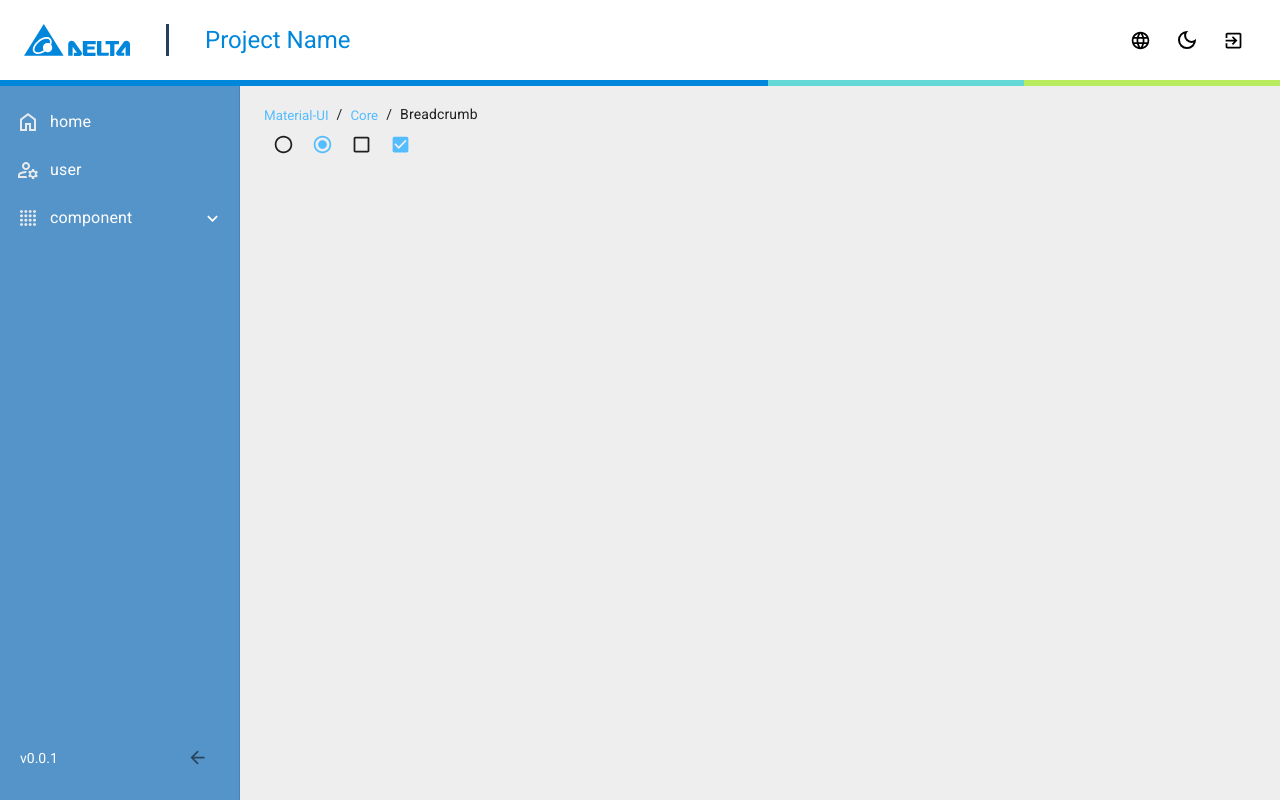
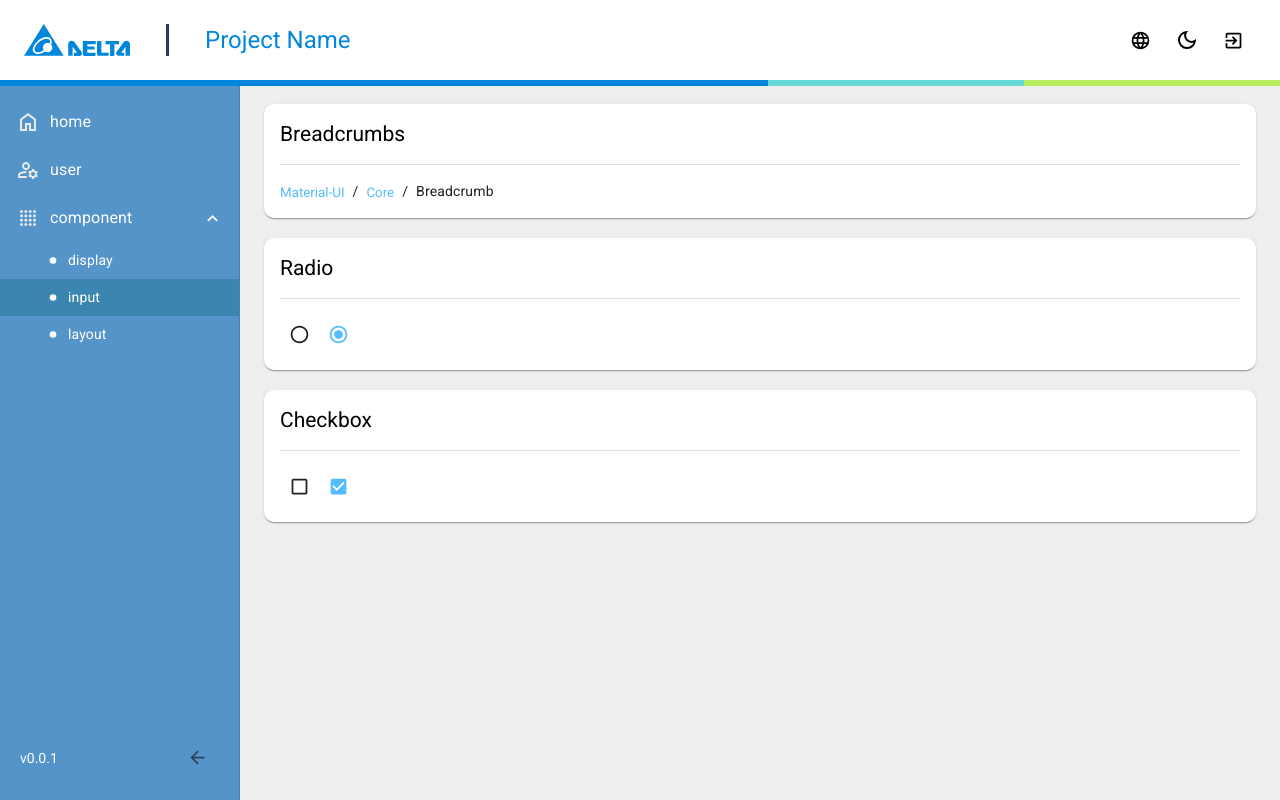
Before and after one commit to MuJungHo/bg-boiler, a React app: page /input in a window 1280 px wide. Built offline with nearby package versions, Linux system fonts and the light colour scheme; sample sign-in values are in the browser's storage.

Commit message:
feat: add layout

```diff
--- a/src/Views/Typography.js
+++ b/src/Views/Display.js
@@ -1,9 +1,9 @@
 import React, { useContext } from "react";
 // import { GlobalContext } from "../contexts/GlobalContext";
 import {
-  Breadcrumbs,
-  Radio,
-  Checkbox,
+  // Breadcrumbs,
+  // Radio,
+  // Checkbox,
   Text
 } from "../components/common";
 
--- a/src/Views/Input.js
+++ b/src/Views/Input.js
@@ -1,21 +1,25 @@
-import React, { useContext } from "react";
-import { GlobalContext } from "../contexts/GlobalContext";
+import React from "react";
 import {
   Breadcrumbs,
   Radio,
   Checkbox,
-  Text
+  Text,
+  Paper
 } from "../components/common";
 
 import {
   Link,
-  Typography
+  Typography,
+  Divider
 } from '@material-ui/core'
 
 const Component = () => {
   // const { t } = useContext(GlobalContext);
   return (
     <>
+      <Paper style={{ width: '100%', padding: 16, marginBottom: 20 }}>
+        <Text variant="h5">Breadcrumbs</Text>
+        <Divider style={{ margin: '16px 0' }} />
         <Breadcrumbs>
           <Link component="button">
             Material-UI
@@ -25,10 +29,19 @@ const Component = () => {
           </Link>
           <Typography>Breadcrumb</Typography>
         </Breadcrumbs>
+      </Paper>
+      <Paper style={{ width: '100%', padding: 16, marginBottom: 20 }}>
+        <Text variant="h5">Radio</Text>
+        <Divider style={{ margin: '16px 0' }} />
         <Radio checked={false} />
         <Radio checked={true} />
+      </Paper>
+      <Paper style={{ width: '100%', padding: 16, marginBottom: 20 }}>
+        <Text variant="h5">Checkbox</Text>
+        <Divider style={{ margin: '16px 0' }} />
         <Checkbox checked={false} />
         <Checkbox checked={true} />
+      </Paper>
     </>
   );
 }
--- /dev/null
+++ b/src/Views/Layout.js
@@ -0,0 +1,29 @@
+import React, { useContext } from "react";
+import { GlobalContext } from "../contexts/GlobalContext";
+import {
+  Paper
+} from "../components/common";
+
+const Layout = () => {
+  const { t } = useContext(GlobalContext);
+  return (
+    <div style={{ display: 'flex', flexDirection: 'column', width: '100%', height: '100%', justifyContent: 'space-between' }}>
+      <div style={{ display: 'flex', width: '100%', height: "calc(33% - 12px)" }}>
+        <Paper style={{ width: '100%', height: '100%' }} />
+      </div>
+      <div style={{ display: 'flex', width: '100%', height: "calc(33% - 12px)", justifyContent: 'space-between' }}>
+        <Paper style={{ width: "calc(50% - 8px)" }} />
+        <Paper style={{ width: "calc(50% - 8px)" }} />
+      </div>
+      <div style={{ display: 'flex', width: '100%', height: "calc(33% - 12px)", justifyContent: 'space-between' }}>
+        <Paper style={{ width: "calc(25% - 12px)" }} />
+        <Paper style={{ width: "calc(25% - 12px)" }} />
+        <Paper style={{ width: "calc(25% - 12px)" }} />
+        <Paper style={{ width: "calc(25% - 12px)" }} />
+      </div>
+    </div >
+  );
+}
+
+
+export default Layout;
--- /dev/null
+++ b/src/components/common/Paper.js
@@ -0,0 +1,13 @@
+import React from "react";
+import { withStyles } from '@material-ui/core/styles';
+import Paper from '@material-ui/core/Paper';
+
+export default withStyles(theme => ({
+  root: {
+    color: theme.palette.paper.color,
+    transition: 'unset',
+    backgroundColor: theme.palette.paper.background,
+    boxShadow: theme.palette.boxShadow[1],
+    borderRadius: 10,
+  }
+}))((props) => <Paper {...props} />)
--- a/src/components/common/index.js
+++ b/src/components/common/index.js
@@ -2,3 +2,4 @@ export { default as Breadcrumbs } from './Breadcrumbs';
 export { default as Radio } from './Radio';
 export { default as Checkbox } from './Checkbox';
 export { default as Text } from './Text';
+export { default as Paper } from './Paper';
--- a/src/components/layout/Siderbar.js
+++ b/src/components/layout/Siderbar.js
@@ -139,7 +139,7 @@ const OpenMultiLevel = ({ route }) => {
   const classes = useStyles();
   const { children } = route;
   const { t } = useContext(GlobalContext);
-  const [open, setOpen] = React.useState(route.children.includes(location.pathname));
+  const [open, setOpen] = React.useState(route.children.findIndex(child => child.path === location.pathname) > -1);
 
   const handleClick = () => {
     setOpen((prev) => !prev);
--- a/src/routers/routes.js
+++ b/src/routers/routes.js
@@ -1,7 +1,8 @@
 import Home from '../Views/Home';
 import User from "../Views/User";
 import Input from "../Views/Input";
-import Typography from "../Views/Typography";
+import Display from "../Views/Display";
+import Layout from "../Views/Layout";
 
 import {
   Component as ComponentIcon,
@@ -33,24 +34,33 @@ const routes = [
     icon: ComponentIcon,
     children: [
       {
-        path: "/typography",
-        name: "typography"
+        path: "/display",
+        name: "display"
       },
       {
         path: "/input",
         name: "input"
+      },
+      {
+        path: "/layout",
+        name: "layout"
       }
     ]
   },
   {
-    path: "/typography",
-    name: "typography",
-    component: Typography
+    path: "/display",
+    name: "display",
+    component: Display
   },
   {
     path: "/input",
     name: "input",
     component: Input
+  },
+  {
+    path: "/layout",
+    name: "layout",
+    component: Layout
   }
 ]
 
```
Lines whose indentation alone changed are shown as unchanged.
